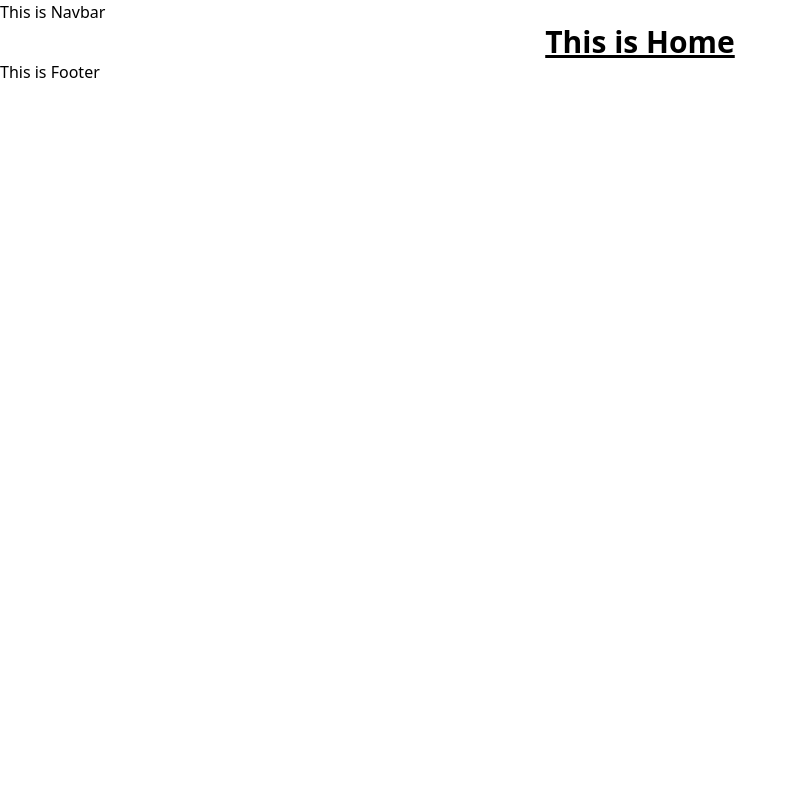
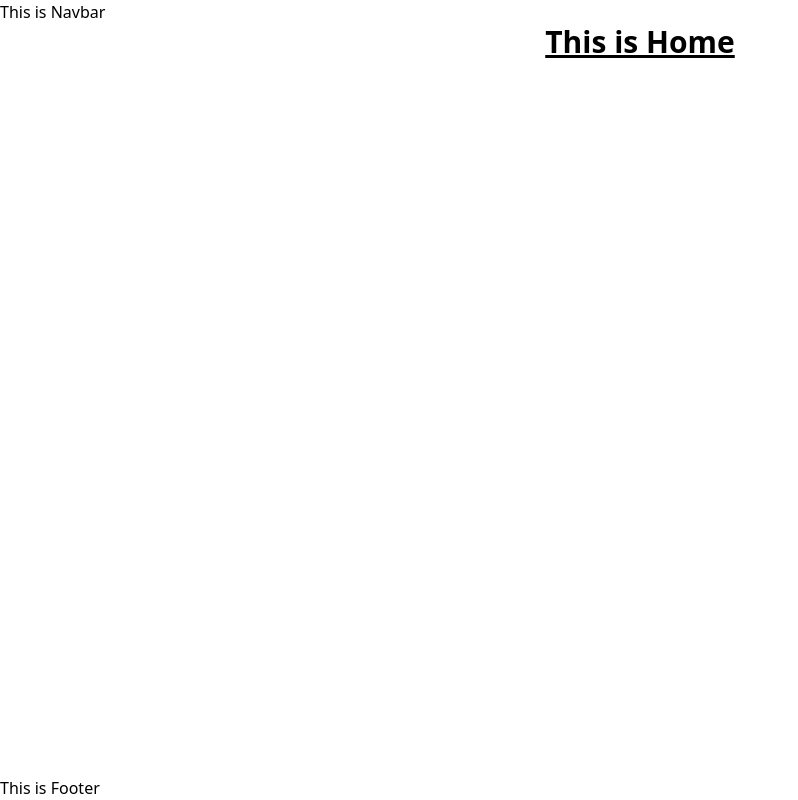
Before and after one commit to PekaVengers/EducationToolkit, a React (Vite) app in the folder client/: page / in a window 1280 px wide. Shown: the whole page, without its empty margins (0-798 px from the left). Built offline with nearby package versions, Linux system fonts and the light colour scheme.

Commit message:
fix footer at bottom

```diff
--- a/client/src/components/Layout.jsx
+++ b/client/src/components/Layout.jsx
@@ -1,13 +1,15 @@
 import Footer from "./Footer";
 import Navbar from "./Navbar";
-import {Outlet} from "react-router-dom";
+import { Outlet } from "react-router-dom";
 
 export default function Layout() {
   return (
-    <>
-    <Navbar />
-    <Outlet />
-    <Footer />
-    </>
+    <div className="flex flex-col min-h-screen">
+      <Navbar />
+      <div className="flex-1">
+        <Outlet />
+      </div>
+      <Footer />
+    </div>
   );
 }
```
